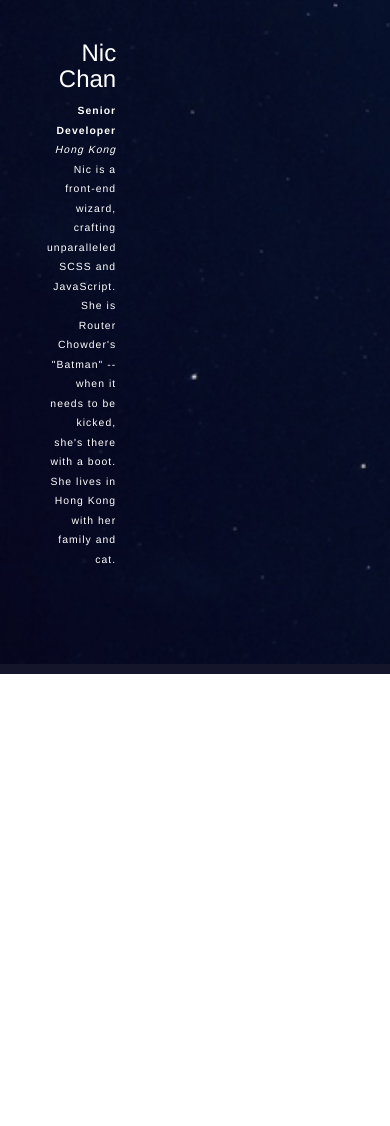
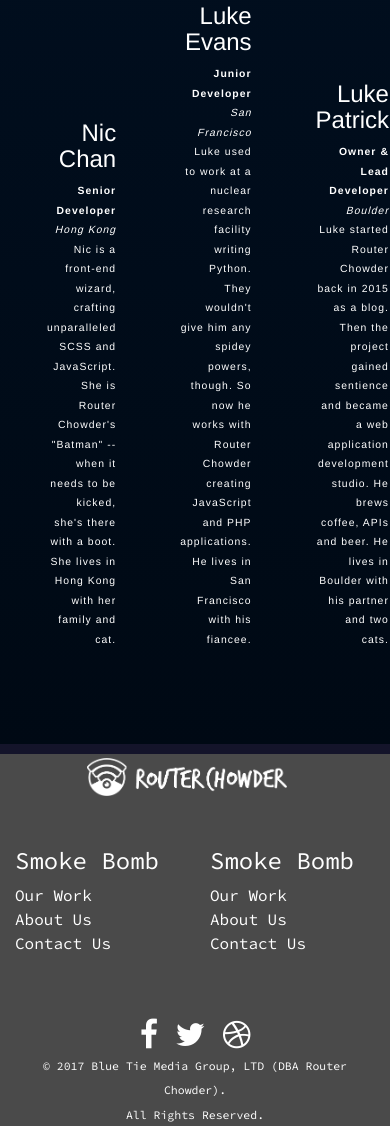
Before and after one commit to lukechanning/router-chowder-nodejs, a website: page public/views/index.html in a window 390 px wide. Shown: the part 2883-4009 px from the top of the page. Before the commit the page ends 3557 px from the top, so only its background shows below. Drawn offline with nearby package versions, Linux system fonts and the light colour scheme; files that its build step writes are made by us from their sources; files whose address does not match are found by name.

Commit message:
Finish up the Footer section, add more styling improvements for responsiveness

```diff
--- a/app/js/app.js
+++ b/app/js/app.js
@@ -7,45 +7,23 @@
 
 $(document).ready(function() {
 
-    // fire the scroll into view function
-    $(window).on("scroll resize", function() {
-        $(".faded").each(function(index, element) {
-            if (isScrolledIntoView(element)) {
-                $(element).animate({
-                    opacity: 1.0
-                }, 500);
-            }
-        });
-    });
+    //on hover, show bio for cities
+    // $('.home__staff-images > div').mouseover(function() {
+    //     var attribute = $(this).attr("data-city");
+    //     $(".home__staff-bio").not("." + attribute).css('opacity', 0);
+    //     $("." + attribute).fadeTo(80, 1);
+    // });
 
-    //on hover, show bio for cities
-    $('.home__staff-images > div').mouseover(function() {
-        var attribute = $(this).attr("data-city");
-        $(".home__staff-bio").not("." + attribute).css('opacity', 0);
-        $("." + attribute).fadeTo(80, 1);
-    });
-
-    $('.home__staff').scrollie({
-        direction: 'both',
-        scrollOffset : -500,
-        scrollRatio: 2,
-        scrollingToTheTop: function(elem) {
-            $(elem).addClass('night');
-        }
-    });
+    // $('.home__staff').scrollie({
+    //     direction: 'both',
+    //     scrollOffset : -600,
+    //     scrollRatio: 2,
+    //     scrollingToTheTop: function(elem) {
+    //         $(elem).addClass('night');
+    //     }
+    // });
 
 });
-
-function isScrolledIntoView(elem) {
-    var centerY = Math.max(0, (($(window).height() - $(elem).outerHeight()) - 50) +
-        $(window).scrollTop());
-
-    var elementTop = $(elem).offset().top;
-    var elementBottom = elementTop + $(elem).height();
-
-    return elementTop <= centerY && elementBottom >= centerY;
-}
-
 
 /****
  * jQuery Scrollie Plugin v1.0.1
--- a/app/scss/app.scss
+++ b/app/scss/app.scss
@@ -20,6 +20,7 @@
 @import 'global/typography';
 
 // load components
+@import 'components/footer';
 @import 'components/home/home';
 @import 'components/home/home-staff';
 @import 'components/home/home-work';
--- /dev/null
+++ b/app/scss/components/_footer.scss
@@ -0,0 +1,29 @@
+.footer {
+    background-color: $gray-dark;
+    color: $white;
+    font-family: $font-family-monospace;
+    //typography
+    h2, h3, h4, p, a, i {
+        color: $white;
+    }
+    i {
+        padding: 0 0.25rem;
+    }
+    code {
+        color: $white;
+        background-color: transparent;
+    }
+    img {
+        width: 100%;
+        max-width: 200px;
+    }
+    //links1
+    &__links {
+        padding: 3rem 0;
+        ul {
+            padding-left: 0;
+        }
+    }
+    //link
+    &__link {}
+}
--- a/app/scss/components/home/_home-staff.scss
+++ b/app/scss/components/home/_home-staff.scss
@@ -1,22 +1,31 @@
 .home__staff {
-    transition: background 1s ease;
+    transition: background 1s ease, background-image 1s ease-in-out;
     background: $gray-lighter;
+    margin-top: 5rem;
     border-bottom: 10px solid $gray-lighter;
     &.night {
-        background-color: darken(#25254C, 10);
-        background-image: url('assets/stars.png');
+        background-color: #010F20;
+        background: -moz-linear-gradient(top, #010f20 38%, #000914 100%);
+        background: -webkit-linear-gradient(top, #010f20 38%, #000914 100%);
+        background: linear-gradient(to bottom, #010f20 38%, #000914 100%);
         background-size: cover;
         border-bottom: 10px solid darken(#25254C, 10);
         color: $white;
-        p, h2, h3, h4, a, i, {
+        p,
+        h2,
+        h3,
+        h4,
+        a,
+        i,
+        {
             color: $white;
         }
         &:before {
-            background-color: darken(#25254C, 10);
+            background-color: #010F20;
         }
         .home__staff-bio {
             @include media-breakpoint-up(md) {
-                border-right: 2px solid rgba($white,7);
+                border-right: 2px solid rgba($white, 7);
             }
         }
     }
@@ -44,11 +53,6 @@
         }
     }
     &-bio {
-        opacity: 0;
-        cursor: pointer;
-        &.hong-kong {
-            opacity: 1.0;
-        }
         @include media-breakpoint-up(md) {
             border-right: 2px solid $gray-light;
             padding-right: 2rem;
--- a/app/scss/components/home/_home-work.scss
+++ b/app/scss/components/home/_home-work.scss
@@ -31,7 +31,7 @@
         padding-bottom: $spacer * 5;
         img {
             width: 100%;
-            opacity: 0.0;
+            // opacity: 0.0;
         }
     }
     .text-right {
--- a/app/scss/global/_angles.scss
+++ b/app/scss/global/_angles.scss
@@ -5,8 +5,8 @@
     position: absolute;
     z-index: -1;
     width: 100%;
-    height: 150px;
-    top: -4rem;
+    height: 25vh;
+    top: -6rem;
     left: 0;
     transform: skewY(-5deg);
     background: $gray-lighter;
@@ -17,7 +17,7 @@
 #blocks {
   position: absolute;
   width: 100%;
-  height: 100vh;
+  height: 85vh;
   overflow: hidden;
   transform: skewY(-5deg);
   transform-origin: 0;
--- a/public/app.js
+++ b/public/app.js
@@ -8,45 +8,23 @@
 
 $(document).ready(function() {
 
-    // fire the scroll into view function
-    $(window).on("scroll resize", function() {
-        $(".faded").each(function(index, element) {
-            if (isScrolledIntoView(element)) {
-                $(element).animate({
-                    opacity: 1.0
-                }, 500);
-            }
-        });
-    });
+    //on hover, show bio for cities
+    // $('.home__staff-images > div').mouseover(function() {
+    //     var attribute = $(this).attr("data-city");
+    //     $(".home__staff-bio").not("." + attribute).css('opacity', 0);
+    //     $("." + attribute).fadeTo(80, 1);
+    // });
 
-    //on hover, show bio for cities
-    $('.home__staff-images > div').mouseover(function() {
-        var attribute = $(this).attr("data-city");
-        $(".home__staff-bio").not("." + attribute).css('opacity', 0);
-        $("." + attribute).fadeTo(80, 1);
-    });
-
-    $('.home__staff').scrollie({
-        direction: 'both',
-        scrollOffset : -500,
-        scrollRatio: 2,
-        scrollingToTheTop: function(elem) {
-            $(elem).addClass('night');
-        }
-    });
+    // $('.home__staff').scrollie({
+    //     direction: 'both',
+    //     scrollOffset : -600,
+    //     scrollRatio: 2,
+    //     scrollingToTheTop: function(elem) {
+    //         $(elem).addClass('night');
+    //     }
+    // });
 
 });
-
-function isScrolledIntoView(elem) {
-    var centerY = Math.max(0, (($(window).height() - $(elem).outerHeight()) - 50) +
-        $(window).scrollTop());
-
-    var elementTop = $(elem).offset().top;
-    var elementBottom = elementTop + $(elem).height();
-
-    return elementTop <= centerY && elementBottom >= centerY;
-}
-
 
 /****
  * jQuery Scrollie Plugin v1.0.1
--- a/public/views/index.html
+++ b/public/views/index.html
@@ -35,7 +35,7 @@
                         <a class="nav-link" href="#home__work">Our Work</a>
                     </li>
                     <li class="nav-item">
-                        <a class="nav-link" href="#">About</a>
+                        <a class="nav-link" href="#home__staff">About</a>
                     </li>
                     <li class="nav-item">
                         <a class="nav-link" href="#">Contact</a>
@@ -172,7 +172,9 @@
             </div>
         </div>
     </div>
-    <div class="home__staff text-center angled container-fluid">
+
+    <!--BEGIN HOME STAFF-->
+    <div class="home__staff text-center angled container-fluid night">
         <div class="row justify-content-center home__staff-header">
             <div class="col-8">
                 <h3 class="orange font-weight-bold">More Than an Eyeball Logo.</h3>
@@ -227,14 +229,6 @@
                                 Holly & Allen have been rocks in the Router Chowder stream since the beginning. Holly provides a keen eye for marketing campaigns and a knack for SEO. Allen spreads the Chowder Gospel, sharing our high-quality work and drive with new clients. Both live in the Little Rock metro with their families.
                                 </small>
                     </p>
-                    <!--<br>-->
-                    <!--<p>-->
-                    <!--    <small>-->
-                    <!--            <strong>Sales Director</strong><br>-->
-                    <!--            <em>Little Rock</em><br>-->
-                    <!--            Allen is the definitino of "always be closing." He handles acquisitions and sales for the company when he's not becoming the HGTV staple of Central Arkansas. He also lives in the Little Rock metro with his wife and dog. -->
-                    <!--            </small>-->
-                    <!--</p>-->
                 </div>
             </div>
         </div>
@@ -253,6 +247,61 @@
             </div>
         </div>
     </div>
+    <!--END HOME STAFF-->
+
+    <!--START FOOTER SECTION-->
+    <div class="footer container-fluid">
+        <div class="container">
+            <div class="row align-items-center">
+                <div class="col-12 col-md-4 text-center">
+                    <a class="navbar-brand" href="/"><img src="/assets/logo.png" /></a>
+                </div>
+                <div class="col-12 col-md-6 text-center footer__links">
+                    <div class="row">
+                        <div class="col text-left">
+                            <h4>Smoke Bomb</h4>
+                            <ul>
+                                <div class="footer__link">
+                                    <a href="#home__work">Our Work</a>
+                                </div>
+                                <div class="footer__link">
+                                    <a href="#home__staff">About Us</a>
+                                </div>
+                                <div class="footer__link">
+                                    <a href="#home__contact">Contact Us</a>
+                                </div>
+                            </ul>
+                        </div>
+                        <div class="col text-left">
+                            <h4>Smoke Bomb</h4>
+                            <ul>
+                                <div class="footer__link">
+                                    <a href="#home__work">Our Work</a>
+                                </div>
+                                <div class="footer__link">
+                                    <a href="#home__staff">About Us</a>
+                                </div>
+                                <div class="footer__link">
+                                    <a href="#home__contact">Contact Us</a>
+                                </div>
+                            </ul>
+                        </div>
+                    </div>
+                </div>
+                <div class="col-12 col-md-2 footer__social-links text-center">
+                    <i class="fa fa-2x fa-facebook" aria-hidden="true"></i>
+                    <i class="fa fa-2x fa-twitter" aria-hidden="true"></i>
+                    <i class="fa fa-2x fa-dribbble" aria-hidden="true"></i>
+                </div>
+            </div>
+            <div class="row align-items-center">
+                <div class="col text-center">
+                    <code><small>© 2017 Blue Tie Media Group, LTD (DBA Router Chowder).<br> All Rights Reserved.</small></code>
+                </div>
+            </div>
+        </div>
+    </div>
+    <!--END FOOTER SECTION-->
 
 
     <!-- Bootstrap core JavaScript
```
Also changed, not shown: public/app.css, public/assets/stars-transp.png (deleted), public/assets/stars.jpg (added), public/assets/stars.png (deleted).
